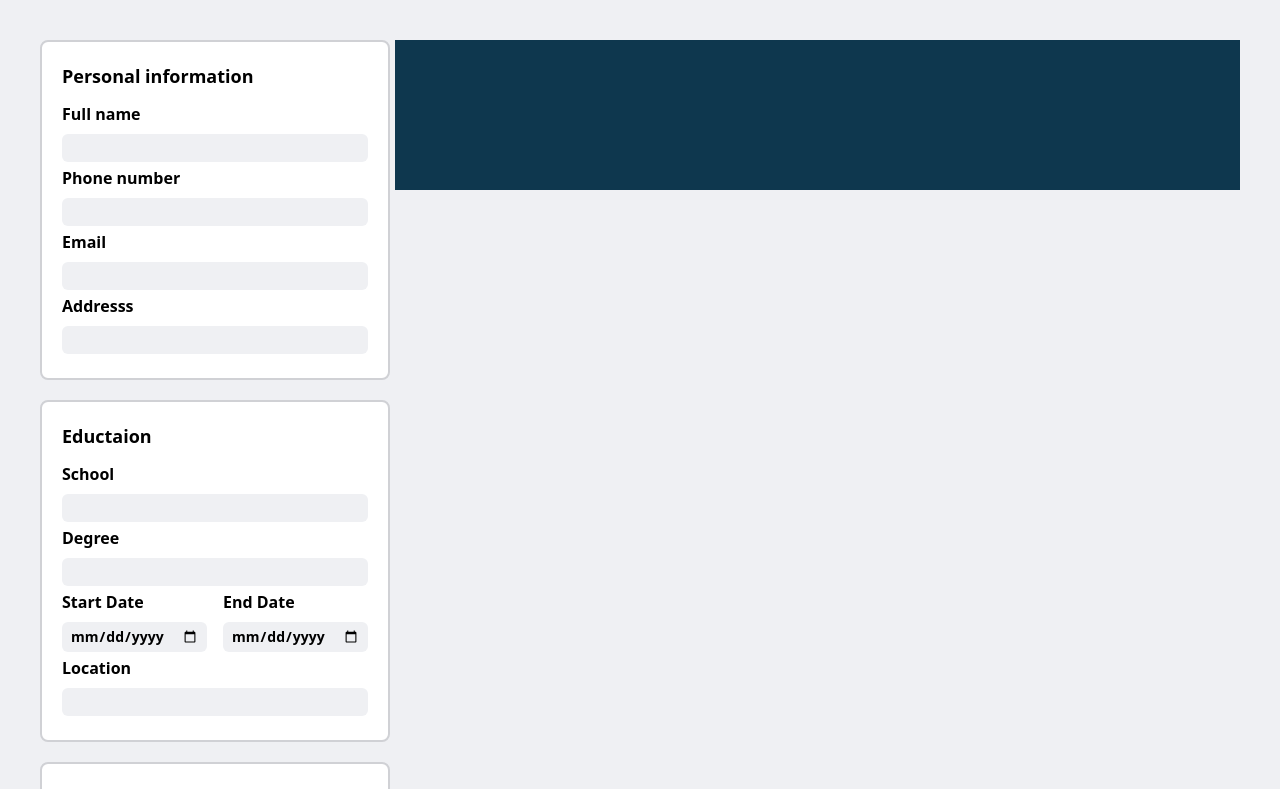
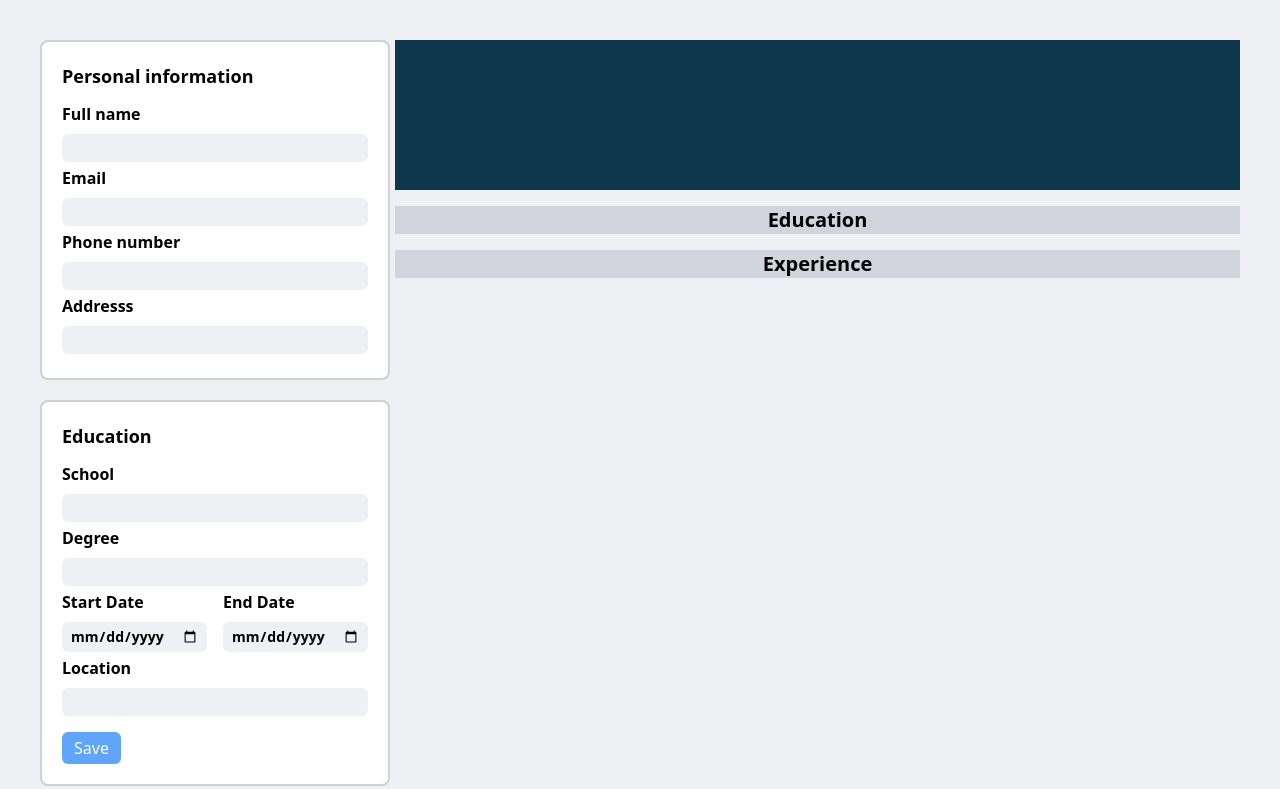
Before and after one commit to emShalaby/cv_generator, a React (Vite) app: page / in a window 1280 px wide. Shown: the top 789 px of the page. Built offline with nearby package versions, Linux system fonts and the light colour scheme.

Commit message:
add UI and CV components - add button component - move form to UI subfolder - move cvBody and cvHeader to CV subfolder - add custom breakpoint to tailwind config - add education info handler

```diff
--- a/src/app.tsx
+++ b/src/app.tsx
@@ -1,24 +1,26 @@
 import { StrictMode } from "react";
 import { createRoot } from "react-dom/client";
-import Input from "./components/input";
-import Form from "./components/form";
-import CvHeader from "./components/cvHeader";
+import Input from "./components/UI/input";
+import Form from "./components/UI/form";
+import CvHeader from "./components/CV/cvHeader";
 import "../styles/main.css";
 import React, { useState } from "react";
+import CvBody from "./components/CV/cvBody";
+import Button from "./components/UI/button";
 interface IPersonalInfo {
   fullName: string;
   phoneNumber: string;
   email: string;
   address: string;
 }
-interface IEducation {
+export interface IEducation {
   school: string;
   degree: string;
   startDate: string;
   endDate: string;
   location: string;
 }
-interface IExperience {
+export interface IExperience {
   workplaceName: string;
   position: string;
   startDate: string;
@@ -54,58 +56,109 @@ const App = () => {
       },
     ],
   });
-  const handleChange = (e: React.ChangeEvent<HTMLInputElement>) => {
+  const handlePersonalInfoChange = (e: React.ChangeEvent<HTMLInputElement>) => {
     setFormData((prevData) => {
       if (prevData) {
         return {
           ...prevData,
           personalInfo: {
             ...prevData.personalInfo,
-            [e.target.id]: e.target.value,
+            [e.target.id]: e.target.value, //why did we use square brackets instead of curly ones
           },
         };
       }
       return prevData;
     });
   };
+
+  const handleEducationInfoChange = (
+    e: React.ChangeEvent<HTMLInputElement>
+  ) => {
+    setFormData((prevData) => {
+      if (prevData) {
+        return {
+          ...prevData,
+
+          education: [
+            { ...prevData.education[0], [e.target.id]: e.target.value },
+          ],
+        };
+      }
+      return prevData;
+    });
+  };
   return (
-    <div className="bg-[#EFF0F3]   min-w-[800px] h-[100vh]" id="app">
-      <main className="flex p-10 gap-[5px] ">
-        <section id="cv-input" className=" flex flex-col gap-5  max-w-[505px] flex-1  ">
+    <div className="bg-[#EFF0F3]  min-w-[800px]  " id="app">
+      <main className="flex p-10 gap-[5px] 2xl:justify-center  ">
+        <section
+          id="cv-input"
+          className=" flex flex-col gap-5  max-w-[505px] flex-1  "
+        >
           <Form title={"Personal information"} id="personalInfo">
             <Input
               label={"Full name"}
               type={"Text"}
               id="fullName"
-              onChange={handleChange}
+              onChange={handlePersonalInfoChange}
+            />
+            <Input
+              label={"Email"}
+              type={"Email"}
+              id="email"
+              onChange={handlePersonalInfoChange}
             />
             <Input
               label={"Phone number"}
               type={"tel"}
               id="phoneNumber"
-              onChange={handleChange}
-            />
-            <Input
-              label={"Email"}
-              type={"Email"}
-              id="email"
-              onChange={handleChange}
+              onChange={handlePersonalInfoChange}
             />
             <Input
               label={"Addresss"}
               type="text"
               id="address"
-              onChange={handleChange}
+              onChange={handlePersonalInfoChange}
             />
           </Form>
-          <Form title={"Eductaion"} id="education">
-            <Input label={"School"} type={"Text"} />
-            <Input label={"Degree"} type={"text"} />
+          <Form title={"Education"} id="education">
+            <Input
+              label={"School"}
+              type={"Text"}
+              id="school"
+              onChange={handleEducationInfoChange}
+            />
+            <Input
+              label={"Degree"}
+              type={"text"}
+              id="degree"
+              onChange={handleEducationInfoChange}
+            />
             <div className="flex gap-4">
-              <Input label={"Start Date"} type={"date"} className="" />
-              <Input label={"End Date"} type="date" className="" />
+              <Input
+                label={"Start Date"}
+                type={"date"}
+                className=""
+                id="startDate"
+                onChange={handleEducationInfoChange}
+              />
+              <Input
+                label={"End Date"}
+                type="date"
+                className=""
+                id="endDate"
+                onChange={handleEducationInfoChange}
+              />
             </div>
-            <Input label="Location" type="text" />
+            <Input
+              label="Location"
+              type="text"
+              id="location"
+              onChange={handleEducationInfoChange}
+            />
+            <Button
+              title="Save"
+              className="bg-blue-400 text-white px-3 py-1 self-end mt-3 rounded-md"
+            ></Button>
           </Form>
           <Form title={"Experience"} id="experience">
             <Input label={"Workplace Name"} type={"Text"} />
@@ -118,13 +171,17 @@ const App = () => {
             <Input label={"Description"} type={"text"} />
           </Form>
         </section>{" "}
-        <section id="cv-output" className=" min-w-[440px] flex-[3] max-w-[850px]">
+        <section
+          id="cv-output"
+          className=" min-w-[440px] flex-[3] max-w-[850px] flex flex-col"
+        >
           <CvHeader
             name={formData.personalInfo.fullName}
             email={formData.personalInfo.email}
             phone={formData.personalInfo.phoneNumber}
             address={formData.personalInfo.address}
           ></CvHeader>
+          <CvBody education={formData.education} />
         </section>
       </main>
       <footer></footer>
--- /dev/null
+++ b/src/components/CV/cvBody.tsx
@@ -0,0 +1,42 @@
+import { IEducation, IExperience } from "../../app";
+
+interface ICvBody {
+  education?: IEducation[];
+  experience?: IExperience[];
+}
+
+function CvEducation(props: IEducation) {
+  return <div></div>;
+}
+function CvExperience(props: IExperience) {}
+
+export default function CvBody({ education }: ICvBody) {
+  return (
+    <div className="flex flex-col flex-[10]">
+      <div className="bg-gray-300 justify-center flex mt-4 text-xl font-bold ">
+        <h2>Education</h2>
+      </div>
+      <div id="education">
+        {education?.map((item, index) => {
+          const { degree, endDate, location, school, startDate } = item;
+          return (
+            <div className="flex gap-3" key={index}>
+              <div className="flex flex-col">
+                {degree}
+                {endDate}
+              </div>
+              <div className="flex flex-col">
+                {location}
+                {school}
+                {startDate}
+              </div>
+            </div>
+          );
+        })}
+      </div>
+      <div className="bg-gray-300 justify-center flex mt-4 text-xl font-bold">
+        <h2>Experience</h2>
+      </div>
+    </div>
+  );
+}
--- /dev/null
+++ b/src/components/CV/cvHeader.tsx
@@ -0,0 +1,18 @@
+interface IHeaderProps {
+  name?: string;
+  email?: string;
+  phone?: string;
+  address?: string;
+}
+export default function CvHeader(props: IHeaderProps) {
+  return (
+    <div className="bg-[#0E374E] flex flex-col min-h-[150px] flex-1 justify-center place-items-center">
+      <h1 className="text-3xl font-bold text-white mb-3">{props.name}</h1>
+      <div className="flex gap-3 text-white font-semibold text-lg">
+        <p className="">{props.email}</p>
+        <p className=""> {props.phone}</p>
+        <p className="">{props.address}</p>
+      </div>
+    </div>
+  );
+}
--- /dev/null
+++ b/src/components/UI/button.tsx
@@ -0,0 +1,12 @@
+export default function Button(props: {
+  title?: string;
+  className?: string;
+  id?: string;
+  onclick?: React.MouseEventHandler<HTMLButtonElement>;
+}) {
+  return (
+    <button className={props.className} id={props.id} onClick={props.onclick}>
+      {props.title}
+    </button>
+  );
+}
--- a/src/components/input.tsx
+++ b/src/components/UI/input.tsx
@@ -3,7 +3,7 @@ interface IInput {
   type?: React.HTMLInputTypeAttribute;
   label?: string;
   className?: string;
-  onChange?: any;
+  onChange?: React.ChangeEventHandler<HTMLInputElement>;
 }
 export default function Input(props: IInput) {
   return (
--- a/src/components/cvHeader.tsx
+++ /dev/null
@@ -1,18 +0,0 @@
-interface IHeaderProps {
-  name?: string;
-  email?: string;
-  phone?: string;
-  address?: string;
-}
-export default function CvHeader(props: IHeaderProps) {
-  return (
-    <div className="bg-[#0E374E] flex flex-col min-h-[150px] flex-1">
-      <h1 className="text-xl text-white">{props.name}</h1>
-      <div className="flex gap-3">
-        <p className="text-white">{props.email}</p>
-        <p className="text-white"> {props.phone}</p>
-        <p className="text-white">{props.address}</p>
-      </div>
-    </div>
-  );
-}
--- a/tailwind.config.js
+++ b/tailwind.config.js
@@ -2,7 +2,11 @@
 export default {
   content: ["./src/**/*.{js,jsx,ts,tsx}"],
   theme: {
-    extend: {},
+    extend: {
+      screens: {
+        "2xl": "1700px",
+      },
+    },
   },
   plugins: [],
 };
```
Also changed, not shown: src/components/UI/form.tsx (renamed from src/components/form.tsx).
